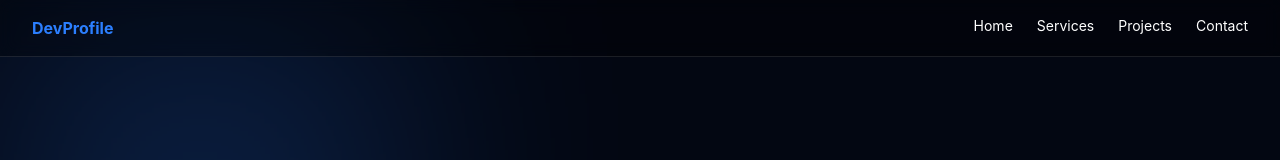
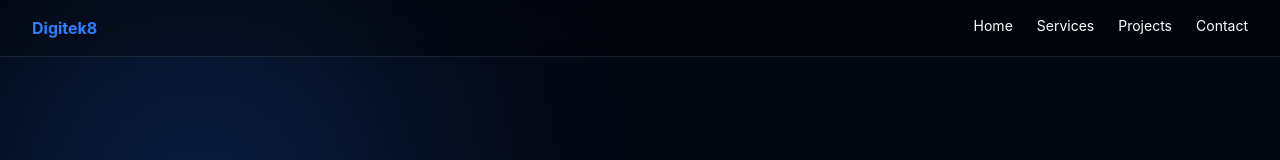
Before and after one commit to tarxvrf/frontend, a React (Vite) app: page / in a window 1280 px wide. Shown: the top 160 px of the page. Built offline with nearby package versions, Linux system fonts and the light colour scheme.

Commit message:
Update Navbar.tsx

```diff
--- a/src/components/Navbar.tsx
+++ b/src/components/Navbar.tsx
@@ -3,7 +3,7 @@ import { Link } from "@tanstack/react-router";
 export default function Navbar() {
   return (
     <nav className="fixed w-full top-0 z-50 backdrop-blur bg-black/30 border-b border-white/10 px-8 py-4 flex justify-between">
-      <h1 className="text-blue-500 font-bold">DevProfile</h1>
+      <h1 className="text-blue-500 font-bold">Digitek8</h1>
 
       <div className="flex gap-6 text-sm">
        <Link to={"/"}>Home</Link>
```
